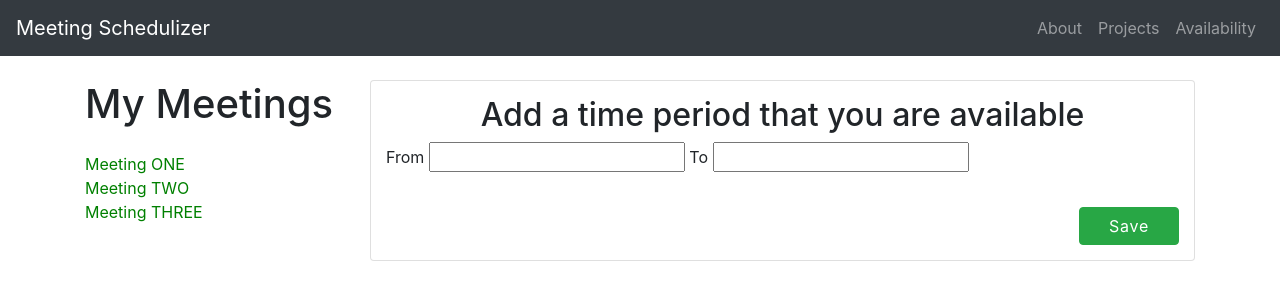
After one commit to calebpower/meeting-schedulizer, a Django app: page /meeting/availability/1 in a window 1280 px wide. The commit adds this page. Shown: the top 300 px of the page. Run offline with Django 3.2, Linux system fonts and the light colour scheme; data that the repository does not hold is empty; some libraries are stand-ins or nearby versions.

Commit message:
Restructure availability to use separate html files for dryness; Modify urls to use a Class for get/post availability for a meeting; Implement functionality to save availability to database and get existing availability; (note to self: commit more often)

```diff
--- a/meeting/admin.py
+++ b/meeting/admin.py
@@ -3,7 +3,9 @@ from django.contrib import admin
 from .models import Profile
 from .models import Project
 from .models import Member
+from .models import TimeAvailability
 
 admin.site.register(Profile)
 admin.site.register(Project)
 admin.site.register(Member)
+admin.site.register(TimeAvailability)
--- a/meeting/urls.py
+++ b/meeting/urls.py
@@ -11,5 +11,6 @@ urlpatterns = [
     path('projects/<int:project_key>/edit', views.projects_edit, name='projects_edit'),
     path('login', views.LoginProcess.as_view(), name="LoginProcess"),
     path('register', views.RegisterProcess.as_view(), name="RegisterProcess"),
-    path('availability', views.availability, name='availability'),
+    path('availability', views.availability, name='Availability'),
+    path('availability/<int:meeting_id>', views.Availability.as_view(), name='meeting_availability')
 ]
--- a/meeting/views.py
+++ b/meeting/views.py
@@ -3,7 +3,6 @@ from django.contrib.auth import authenticate, login, logout
 from django.http import HttpResponse, HttpResponseRedirect
 from django.views.generic import View
 from django.contrib.auth.models import User
-from django.template import loader
 
 from . import models
 import datetime
@@ -17,23 +16,6 @@ def index(request):
 def projects(request):
     app_url = request.path
     return render(request, 'projects/active_pane/no_selection.html', {'app_url': app_url})
-
-''' Render the availability page '''
-# def availability(request):
-#     app_url = request.path
-#     return render(request, 'availability/index.html', {'app_url': app_url})
-def availability(request):
-    # meeting_list = Meeting.objects.order_by('-name')
-    meeting_list = [
-        type('obj', (object,), {'name' : 'Meeting ONE'})(),
-        type('obj', (object,), {'name' : 'Meeting TWO'})(),
-        type('obj', (object,), {'name' : 'Meeting THREE'})()
-    ]
-    template = loader.get_template('availability/index.html')
-    context = {
-        'meeting_list': meeting_list,
-    }
-    return HttpResponse(template.render(context, request))
 
 class ProjectCreationProcess(View):
     def post(self, request, *args, **kwargs):
@@ -164,3 +146,62 @@ class RegisterProcess(View):
     def get(self, request, *args, **kwargs):
         app_url = request.path
         return render(request, 'register.html', {'app_url': app_url})
+
+''' Availability pages '''
+def availability(request):
+    meeting_list = [
+        type('obj', (object,), {'name' : 'Meeting ONE', 'id' : 1})(),
+        type('obj', (object,), {'name' : 'Meeting TWO', 'id' : 2})(),
+        type('obj', (object,), {'name' : 'Meeting THREE', 'id' : 3})()
+    ]
+    context = {
+        'meeting_list': meeting_list,
+    }
+    return render(request, 'availability/index.html', context)
+
+class Availability(View):
+    def get(self, request, meeting_id):
+        meeting_list = [
+            type('obj', (object,), {'name' : 'Meeting ONE', 'id' : 1})(),
+            type('obj', (object,), {'name' : 'Meeting TWO', 'id' : 2})(),
+            type('obj', (object,), {'name' : 'Meeting THREE', 'id' : 3})()
+        ]
+        app_url = request.path
+        time_slots = models.TimeAvailability.objects.filter(meeting=meeting_id)
+
+        context = {
+            'meeting_list': meeting_list,
+            'app_url': app_url,
+            'time_slots': time_slots
+        }
+
+        return render(request, 'availability/meeting_availability.html', context)
+
+    def post(self, request, *args, **kwargs):
+        startTime = request.POST.get('start_time')
+        endTime = request.POST.get('end_time')
+        meetingId = kwargs.get('meeting_id')
+        # meetingId = request.POST.get('meeting_id')
+        # user = request.user if request.user.is_authenticated else None
+
+        # if user is None:
+        #     return redirect('LoginProcess')
+
+        models.TimeAvailability.objects.create(start_time=startTime,
+                                               end_time=endTime,
+                                               meeting=meetingId)
+        meeting_list = [
+            type('obj', (object,), {'name' : 'Meeting ONE', 'id' : 1})(),
+            type('obj', (object,), {'name' : 'Meeting TWO', 'id' : 2})(),
+            type('obj', (object,), {'name' : 'Meeting THREE', 'id' : 3})()
+        ]
+        app_url = request.path
+        time_slots = models.TimeAvailability.objects.filter(meeting=meetingId)
+
+        context = {
+            'meeting_list': meeting_list,
+            'app_url': app_url,
+            'time_slots': time_slots
+        }
+
+        return render(request, 'availability/meeting_availability.html', context)
--- a/static/css/availability.css
+++ b/static/css/availability.css
@@ -16,3 +16,15 @@
 .availability-input-placeholder {
     font-size: 24px;
 }
+
+#meeting-selected {
+    display: flex;
+    flex-direction: column;
+}
+
+.avlb-save-btn {
+    width: 100px;
+    align-self: flex-end;
+    margin-top: 30px;
+    letter-spacing: .75px;
+}
--- a/static/js/availability.js
+++ b/static/js/availability.js
@@ -1,23 +1,35 @@
 $(function () {
-    $('#start-time').bootstrapMaterialDatePicker({
-        date: false,
-        format: 'h:mm a',
+    $('#start-time-picker').bootstrapMaterialDatePicker({
+        date: true,
+        format: 'MMM DD h:mm a',
         switchOnClick: false,
-        shortTime: true
+        shortTime: true,
+        minDate: moment()
+    }).on('change', function(e, date) {
+        $('#end-time-picker').bootstrapMaterialDatePicker('setMinDate', date);
+        $('#start-time').val(date.format('YYYY-MM-DD HH:MM'));
     });
 
-    $('#end-time').bootstrapMaterialDatePicker({
-        date: false,
-        format: 'h:mm a',
+    $('#end-time-picker').bootstrapMaterialDatePicker({
+        date: true,
+        format: 'MMM DD h:mm a',
         switchOnClick: false,
-        shortTime: true
+        shortTime: true,
+        minDate: moment()
+    }).on('change', function(e, date) {
+        $('#start-time-picker').bootstrapMaterialDatePicker('setMaxDate', date);
+        $('#end-time').val(date.format('YYYY-MM-DD HH:MM'));
     });
 });
 
-function onMeetingSelect(mtg) {
-    console.log(mtg);
+function onMeetingSelect(e) {
+    console.log(e);
+}
 
-    $('#selected-meeting').text(mtg);
-    $('#meeting-not-selected').hide();
-    $('#meeting-selected').show();
+function onSubmit() {
+    const st = $('#start-time').val();
+    const et = $('#end-time').val();
+    console.log('st', st, 'et', et);
+
+    document.getElementById('avlb-form').submit();
 }
--- /dev/null
+++ b/templates/availability/js.html
@@ -0,0 +1,3 @@
+<script type="text/javascript" src="https://cdnjs.cloudflare.com/ajax/libs/moment.js/2.20.1/moment.min.js"></script>
+<script type="text/javascript" src="{{ STATIC_URL }} /static/js/bootstrap-material-datetimepicker.js"></script>
+<script type="text/javascript" src="{{ STATIC_URL }} /static/js/availability.js"></script>
--- /dev/null
+++ b/templates/availability/meeting_availability.html
@@ -0,0 +1,58 @@
+{% extends 'base.html' %}
+
+{% block content %}
+
+<!-- Page Content -->
+<div class="container">
+
+    <div class="row">
+
+        {% include "availability/meeting_pane.html" %}
+
+        <div class="col-lg-9">
+
+            <div class="card mt-4 availability-input">
+
+                <div id="meeting-selected">
+                    <div id="selected-meeting"></div>
+
+                    <!-- existing time-slots -->
+                    {% for slot in time_slots %}
+                        From {{ slot.start_time }} To {{ slot.end_time }}
+                        <br>
+                    {% endfor %}
+                    <!-- end existing time-slots -->
+
+                    <h2 style="text-align: center;">Add a time period that you are available</h2>
+
+                    <form id="avlb-form" method="post" action="">
+                        {% csrf_token %}
+                        <!-- START -->
+                        <label for="start-time-picker">From</label>
+                        <input id="start-time-picker">
+
+                        <!-- END -->
+                        <label for="end-time-picker">To</label>
+                        <input id="end-time-picker">
+
+                        <input type="hidden" id="start-time" name="start_time">
+                        <input type="hidden" id="end-time" name="end_time">
+                    </form>
+
+                    <button class="btn btn-success avlb-save-btn" onclick="onSubmit()">Save</button>
+                </div>
+                <!-- end meeting selected div -->
+            </div>
+            <!-- /.card -->
+
+        </div>
+        <!-- /.col-lg-9 -->
+
+    </div>
+    <!-- /.row -->
+
+</div>
+<!-- /.container -->
+
+{% include "availability/js.html" %}
+{% endblock %}
--- /dev/null
+++ b/templates/availability/meeting_pane.html
@@ -0,0 +1,23 @@
+<div class="col-lg-3">
+    <h1 class="my-4">My Meetings</h1>
+    <div class="list-group">
+        {% if meeting_list %}
+            {% for meeting in meeting_list %}
+                <!-- <div class="avlb-meeting-label" data-id="{{ meeting.name }}" data-name="{{ meeting.name }}" onclick="onMeetingSelect(this)">
+                    {{ meeting.name }}
+                </div> -->
+                <a href="/meeting/availability/{{ meeting.id }}" class="avlb-meeting-label">
+                    {{ meeting.name }}
+                </a>
+            {% endfor %}
+        {% else %}
+            <!-- <p>No meetings are available.</p> -->
+            <div style="padding-bottom: 0.5em;">
+                You haven't been invited to any meetings.
+                <br>
+                <span style="font-size: 12px;">Bring doughnuts next time and maybe you'll get invited.</span>
+            </div>
+        {% endif %}
+    </div>
+</div>
+<!-- /.col-lg-3 -->
--- a/templates/base.html
+++ b/templates/base.html
@@ -57,6 +57,9 @@
         <li class="nav-item">
           <a href="/meeting/projects" class="nav-link">Projects</a>
         </li>
+        <li class="nav-item">
+          <a href="/meeting/availability" class="nav-link">Availability</a>
+        </li>
       </ul>
     </div>
   </nav>
@@ -65,9 +68,5 @@
   {% block content %}
   {% endblock %}
 
-  <!-- Availability scripts -->
-  <script type="text/javascript" src="https://cdnjs.cloudflare.com/ajax/libs/moment.js/2.20.1/moment.min.js"></script>
-  <script type="text/javascript" src="{{ STATIC_URL }} /static/js/bootstrap-material-datetimepicker.js"></script>
-  <script type="text/javascript" src="{{ STATIC_URL }} /static/js/availability.js"></script>
 </body>
 </html>
```
Also changed, not shown: meeting/models.py (+10 -0 lines), templates/availability/index.html (+6 -41 lines).
